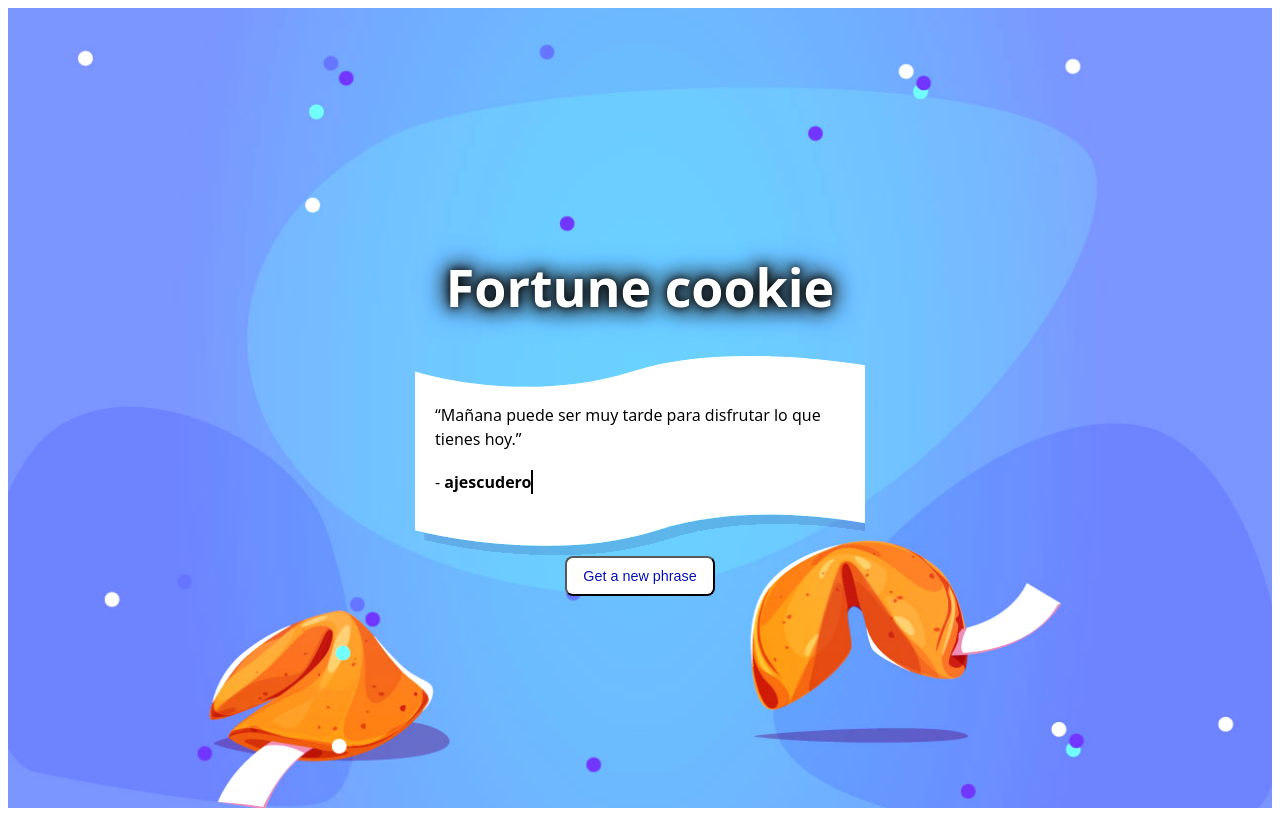
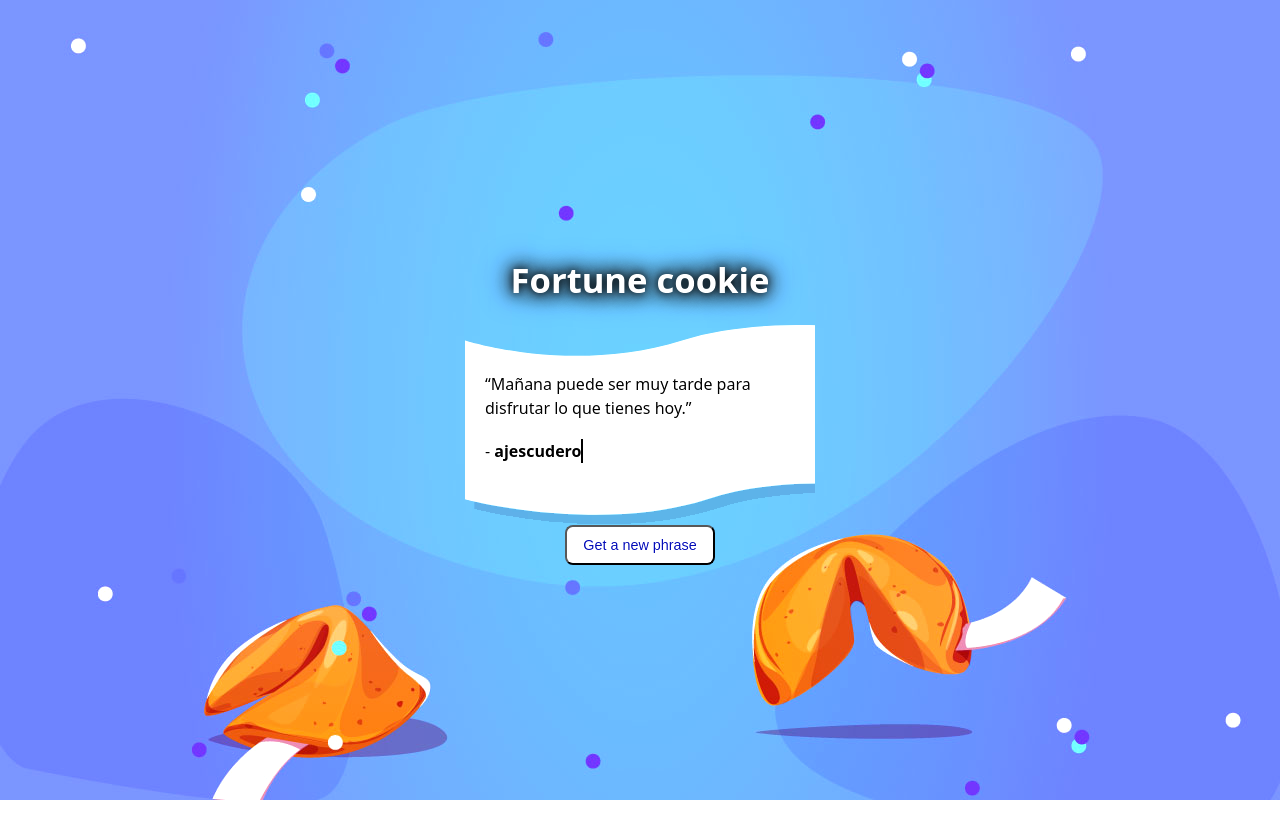
Before and after one commit to carlosgueva/galletafortuna, a React (Vite) app: page / in a window 1280 px wide. Built offline with nearby package versions, Linux system fonts and the light colour scheme.

Commit message:
Actualicé los estilos en styles para movil.css

```diff
--- a/src/index.css
+++ b/src/index.css
@@ -11,10 +11,14 @@
 *,
 *::before,
 *::after {
-	box-sizing: border-box;
+  box-sizing: border-box;
 }
+
+body {
+  margin: 0;
+}
+
 .container {
-	margin: 0;
   display: grid;
   place-content: center;
   min-height: 100dvh;
@@ -27,7 +31,7 @@
   background-repeat: no-repeat;
   background-size: cover;
   padding: 50px 20px 20px 20px;
-  width: 450px;
+  width: 350px;
 	height: 200px;
 }
 
@@ -98,7 +102,7 @@ p {
 }
 
 h1 {
-  font-size: 3rem;
+  font-size: 2rem;
   font-weight: bold;
   color: #fff; /* Texto blanco */
   text-align: center;
```
